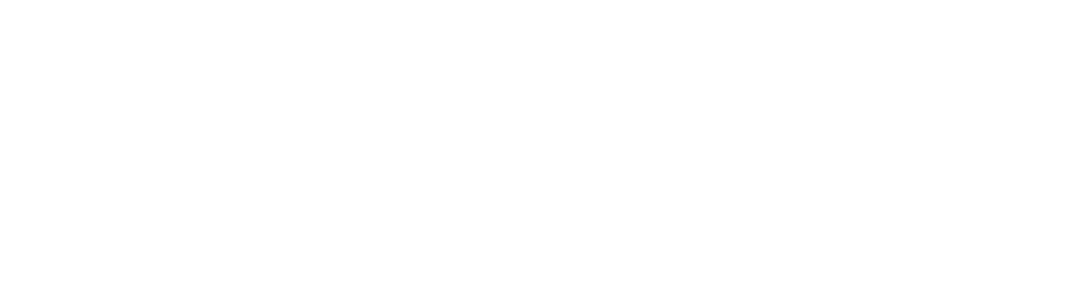
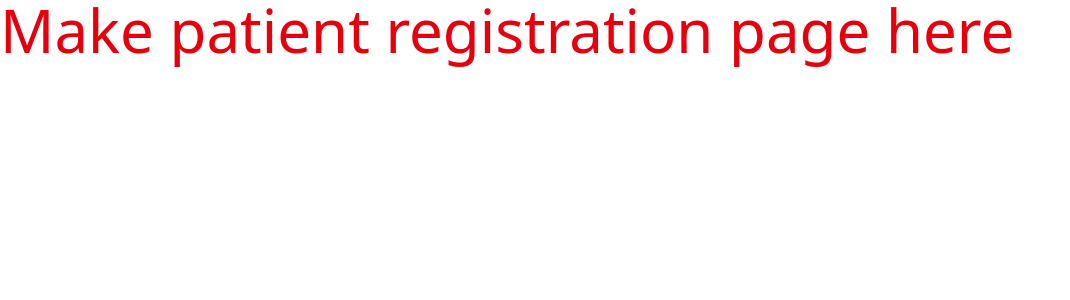
Before and after one commit to SaimonNeupane/KU-HealthCare, a React (Vite) app in the folder client/: page /registration in a window 1280 px wide. Before the commit this address had no page. Shown: the top 300 px of the page, without its empty margins (0-1070 px from the left). Built offline with nearby package versions, Linux system fonts and the light colour scheme.

Commit message:
Add NewPatient component and update routing in App.tsx

```diff
--- a/client/src/App.tsx
+++ b/client/src/App.tsx
@@ -3,6 +3,8 @@ import MainLayout from "./Layouts/MainLayout";
 import { Navigate } from "react-router";
 import Login from "./pages/Login";
 import Signup from "./pages/Signup";
+// import Receptionist from "./pages/Receptionist";
+import NewPatient from "./pages/Receptionist/NewPatient";
 function App() {
   return (
     <BrowserRouter>
@@ -11,7 +13,7 @@ function App() {
         <Route path="/" element={<Navigate to="/login" />} />
         <Route path="/login" element={<Login />} />
         <Route path="/signup" element={<Signup />} />
-        {/* <Route path="/receptionist" element={<Receptionist />} /> */}
+        <Route path="/registration" element={<NewPatient />} />
       </Routes>
     </BrowserRouter>
   );
--- a/client/src/pages/Login.tsx
+++ b/client/src/pages/Login.tsx
@@ -1,5 +1,6 @@
 import { useState } from "react";
 import { Eye, EyeOff, Hospital } from "lucide-react";
+import { useNavigate } from 'react-router-dom';
 
 function Login() {
   const [showPassword, setShowPassword] = useState(false);
@@ -10,6 +11,7 @@ function Login() {
     email: false,
     password: false
   });
+  const navigate = useNavigate();
 
   const togglePasswordVisibility = () => {
     setShowPassword(!showPassword);
@@ -32,12 +34,17 @@ function Login() {
   const handleLogin = () => {
     if (validateForm()) {
       // Handle login logic here
-      window.alert("Login success")
       console.log("Login attempt with:", { email, password, rememberMe });
     }
   };
+  const handleSubmit = (e: React.FormEvent) => {
+    e.preventDefault(); // Prevents page refresh
+    console.log("Submitted email:", email);
+    navigate("/registration")
+  };
 
   return (
+    <form action="" onSubmit={handleSubmit}>
       <div className="flex flex-col min-h-screen bg-gray-50">
         {/* Header */}
         <header className="bg-white shadow-sm p-4">
@@ -164,6 +171,7 @@ function Login() {
           </div>
         </main>
       </div>
+    </form>
   );
 }
 export default Login;
--- a/client/src/pages/Receptionist/NewPatient.tsx
+++ b/client/src/pages/Receptionist/NewPatient.tsx
@@ -1,5 +1,13 @@
-function NewPatient() {
-  return <div>NewPatient</div>;
+import React from 'react'
+
+const NewPatient = () => {
+  return (
+    <div>
+      <h1 className='text-6xl text-red-600 justify-center'>
+        Make patient registration page here
+      </h1>
+    </div>
+  )
 }
 
-export default NewPatient;
+export default NewPatient
```
Lines whose indentation alone changed are shown as unchanged.
